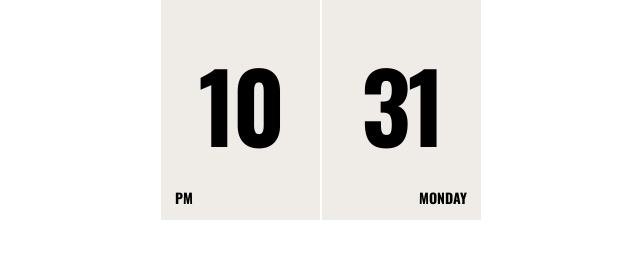
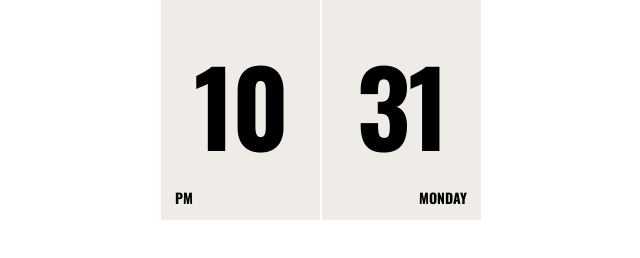
Before and after one commit to MiskaNotion/neutral-clock, a plain HTML site: page index.html in a window 1280 px wide. Shown: the full height of the page, 319-959 px from the left. Drawn offline with nearby package versions, Linux system fonts and the light colour scheme.

Commit message:
index.html

```diff
--- a/index.html
+++ b/index.html
@@ -42,11 +42,11 @@
   top: 50%;
   left: 50%;
   transform: translate(-50%, -56%); /* tiny adjustment */
-  font-size: 96px;                  /* ⬅️ bigger time */
+  font-size: 104px;                  /* ⬅️ bigger time */
   font-weight: 700;                 /* Oswald looks better here */
   line-height: 1;
   color: #000;
-  letter-spacing: -3px;             /* prevents crowding */
+  letter-spacing: -2px;             /* prevents crowding */
 }
 
   .label-left {
```
